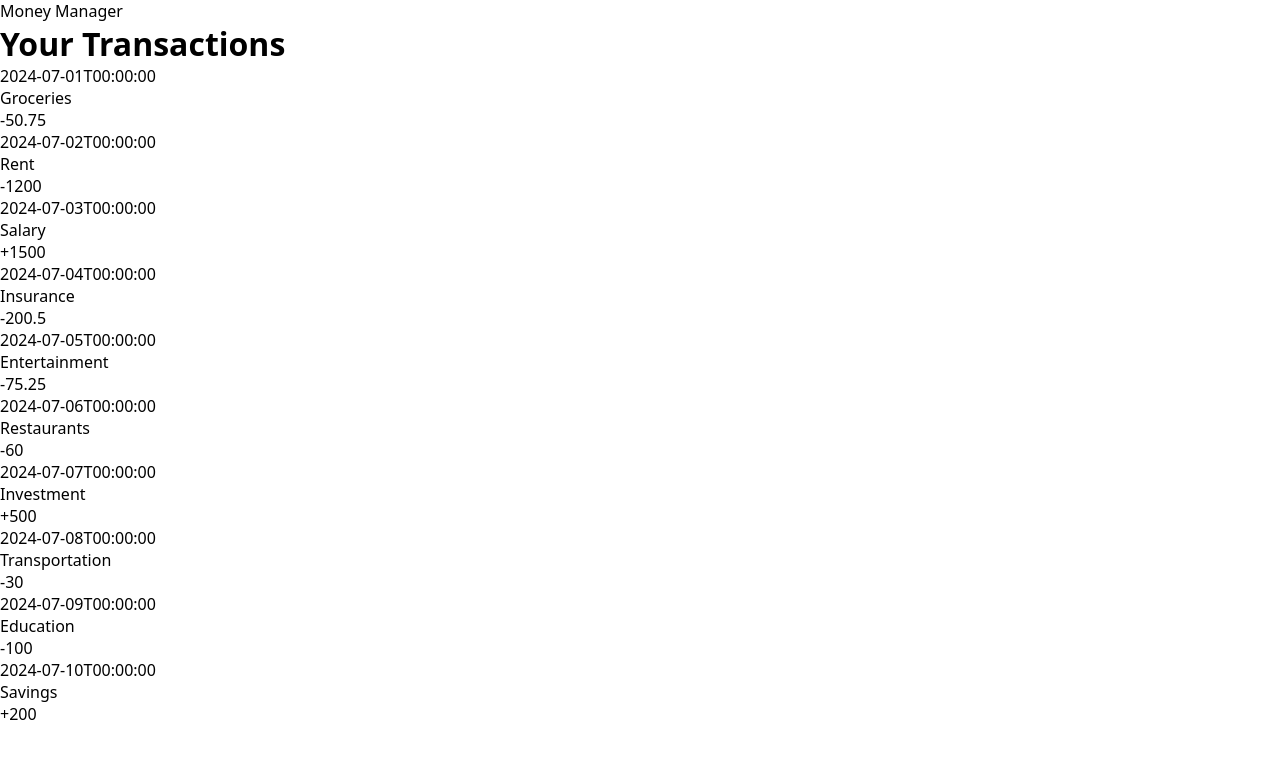
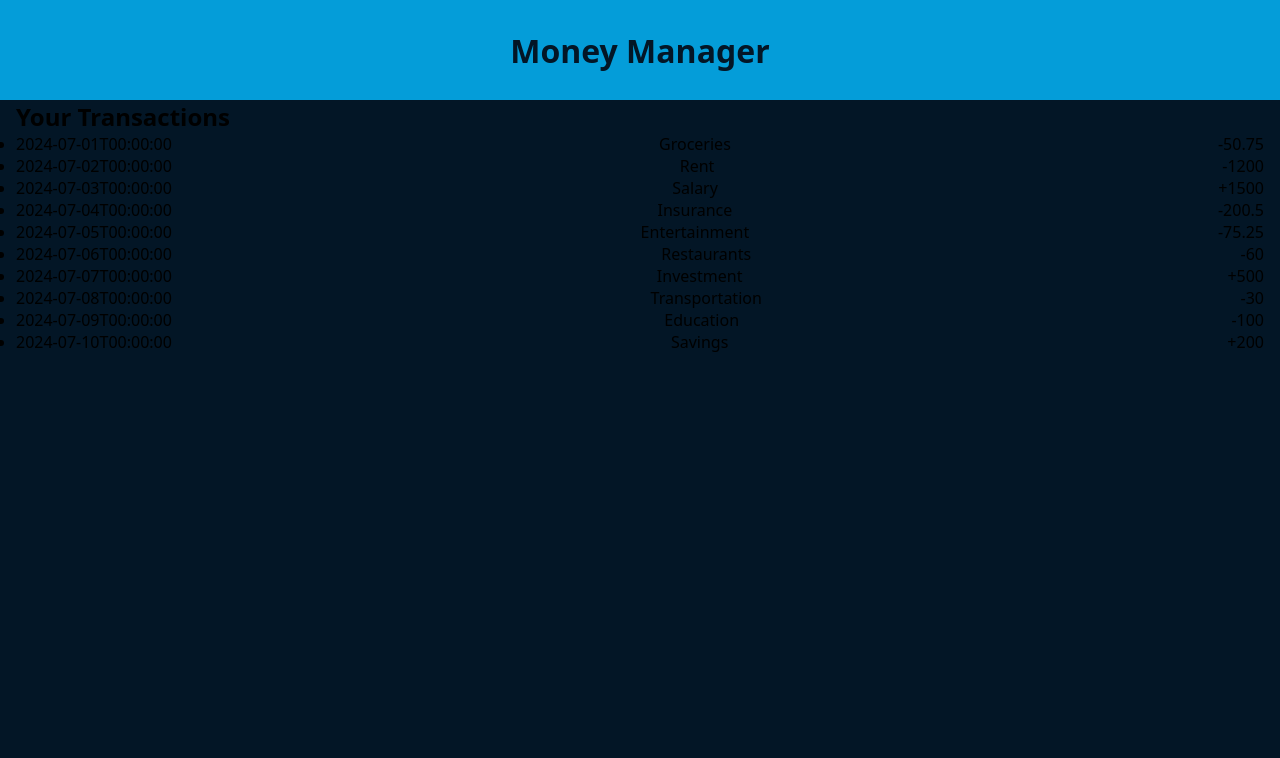
Before and after one commit to eneben/money-manager, a Next.js app: page / in a window 1280 px wide. Shown: the top 758 px of the page. Built offline with nearby package versions, Linux system fonts and the light colour scheme.

Commit message:
add layout component

```diff
--- /dev/null
+++ b/components/Layout/Layout.js
@@ -0,0 +1,35 @@
+import styled from "styled-components";
+
+export default function Layout({ children }) {
+  return (
+    <>
+      <MainContainer>{children}</MainContainer>
+
+      <StyledHeader>
+        <StyledTopHeadline>Money Manager</StyledTopHeadline>
+      </StyledHeader>
+    </>
+  );
+}
+
+const MainContainer = styled.main`
+  margin: 0 auto;
+  padding: 100px 1rem 3rem;
+  background-color: var(--background-color);
+  min-height: 100vh;
+`;
+
+const StyledHeader = styled.header`
+  display: flex;
+  justify-content: center;
+  align-items: center;
+  position: fixed;
+  top: 0;
+  width: 100vw;
+  height: 100px;
+  background-color: var(--primary-dark);
+`;
+
+const StyledTopHeadline = styled.h1`
+  color: var(--background-color);
+`;
--- a/components/Transaction/Transaction.js
+++ b/components/Transaction/Transaction.js
@@ -9,25 +9,26 @@ export default function Transaction({ transaction }) {
 
   return (
     <StyledTransaction>
-      <StyledTransactionDetailsList>
-        <StyledTransactionDetailsWrapper>
+      <StyledTransactionDetails>
         <StyledDate>{date}</StyledDate>
         <StyledCategory>{category}</StyledCategory>
         <StyledAmount>
           {type === "income" && "+"}
           {amount}
         </StyledAmount>
-        </StyledTransactionDetailsWrapper>
+      </StyledTransactionDetails>
       {description && <StyledDescription>{description}</StyledDescription>}
-      </StyledTransactionDetailsList>
     </StyledTransaction>
   );
 }
 
 const StyledTransaction = styled.li``;
-const StyledTransactionDetailsList = styled.ul``;
-const StyledTransactionDetailsWrapper = styled.div``;
+const StyledTransactionDetails = styled.ul`
+  display: flex;
+  justify-content: space-between;
+  list-style: none;
+`;
 const StyledDate = styled.li``;
 const StyledCategory = styled.li``;
 const StyledAmount = styled.li``;
-const StyledDescription = styled.li``;
+const StyledDescription = styled.p``;
--- a/pages/_app.js
+++ b/pages/_app.js
@@ -1,10 +1,11 @@
 import GlobalStyle from "../styles";
+import Layout from "@/components/Layout/Layout";
 
 export default function App({ Component, pageProps }) {
   return (
-    <>
+    <Layout>
       <GlobalStyle />
       <Component {...pageProps} />
-    </>
+    </Layout>
   );
 }
--- a/pages/index.js
+++ b/pages/index.js
@@ -5,17 +5,15 @@ import Transaction from "@/components/Transaction/Transaction";
 export default function HomePage() {
   return (
     <>
-      <header>Money Manager</header>
-      <main>
-        <h1>Your Transactions</h1>
-        <ul>
-          {transactions.map((transaction) => {
-            return (
-              <Transaction key={transaction.id} transaction={transaction} />
-            );
-          })}
-        </ul>
-      </main>
+      <StyledHeadline>Your Transactions</StyledHeadline>
+      <StyledTransactionList>
+        {transactions.map((transaction) => {
+          return <Transaction key={transaction.id} transaction={transaction} />;
+        })}
+      </StyledTransactionList>
     </>
   );
 }
+
+const StyledHeadline = styled.h2``;
+const StyledTransactionList = styled.ul``;
```
Lines whose indentation alone changed are shown as unchanged.
